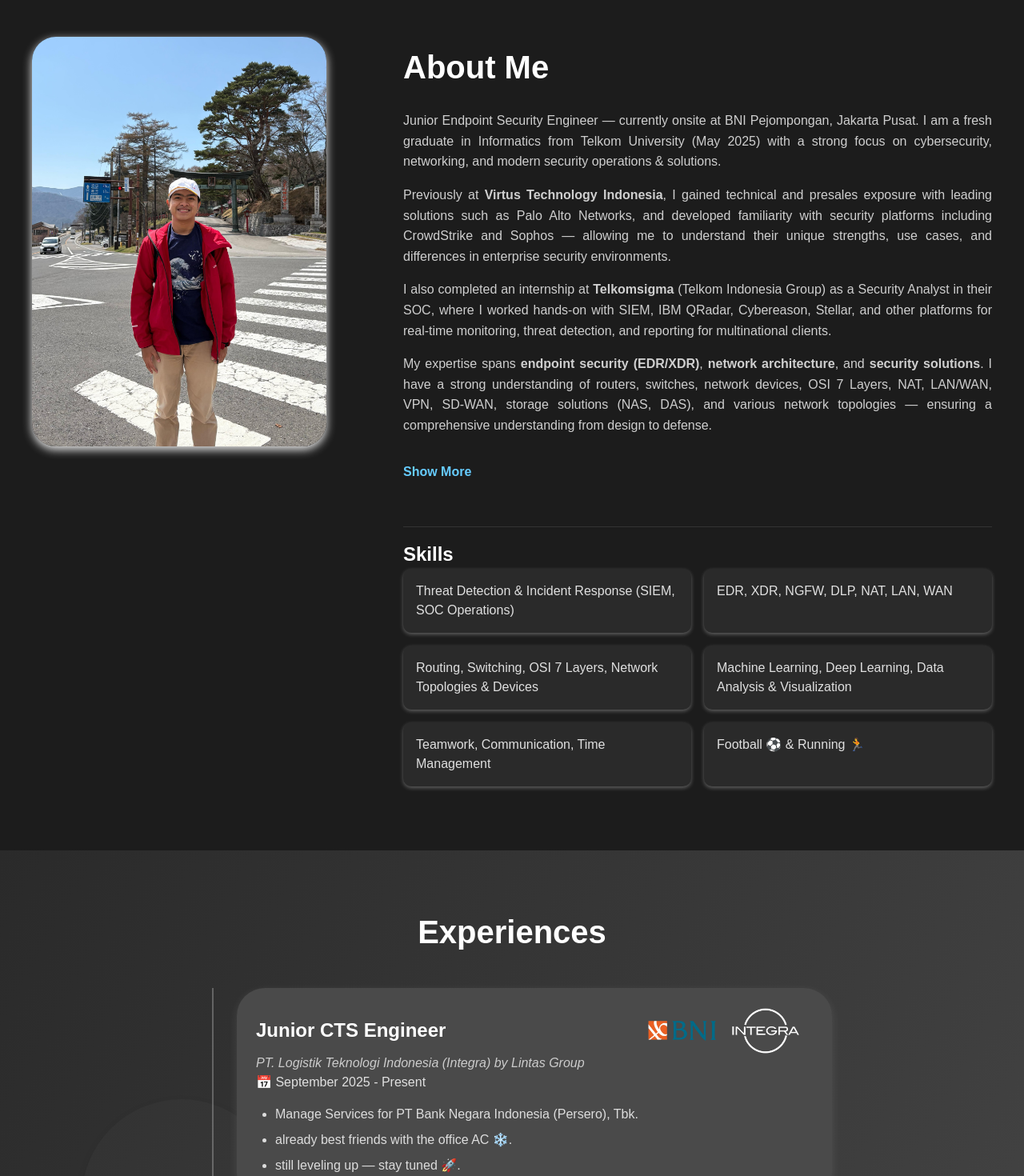
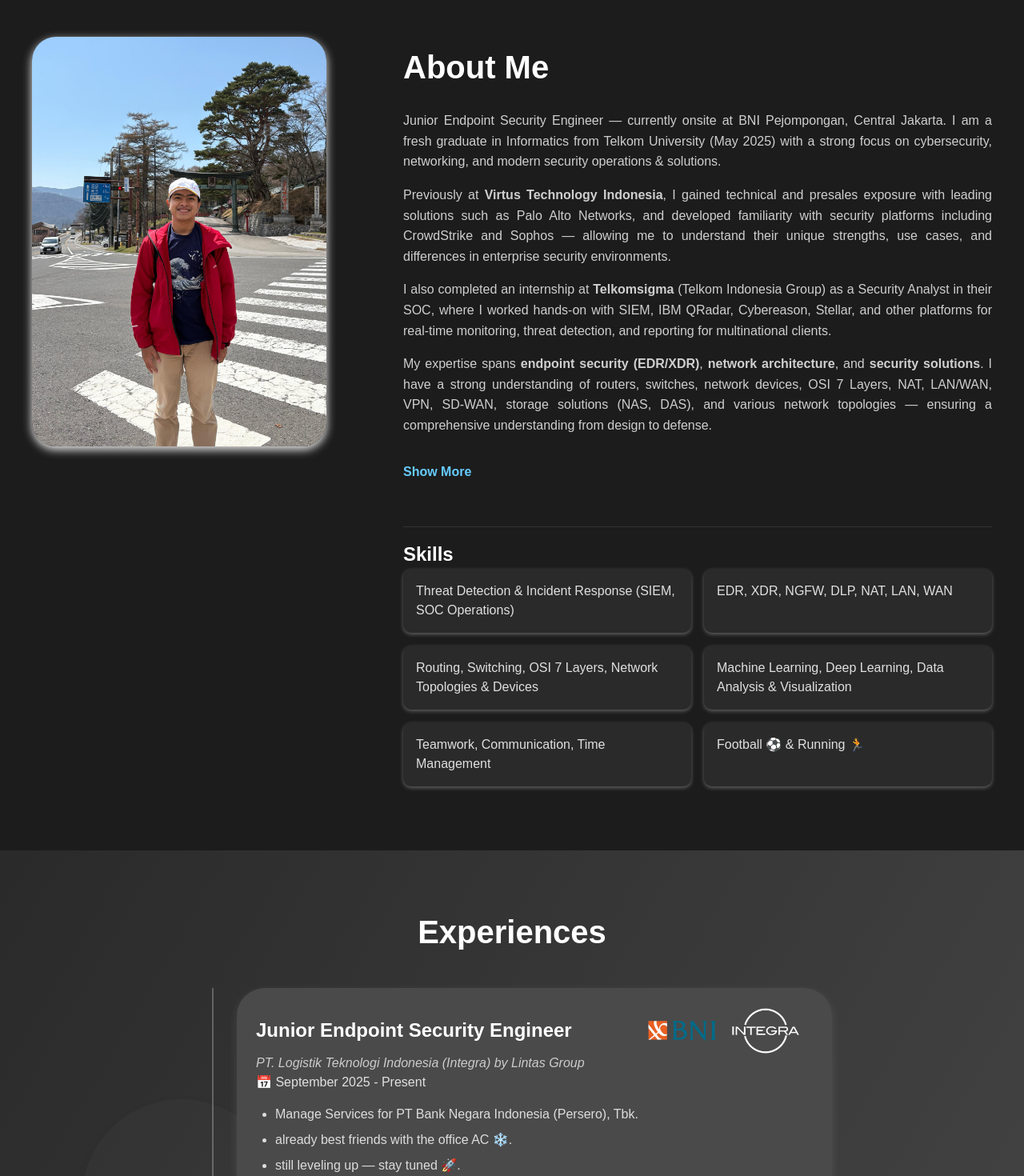
Before and after one commit to dlzams/azzam-web, a Next.js app: page / in a window 1280 px wide. Shown: the part 840-2310 px from the top of the page at 80% size. Built offline with nearby package versions, Linux system fonts and the light colour scheme.

Commit message:
minor update

```diff
--- a/src/components/About.js
+++ b/src/components/About.js
@@ -51,7 +51,7 @@ const shortDescription = (
   <>
     <p>
       Junior Endpoint Security Engineer — currently onsite at BNI Pejompongan,
-      Jakarta Pusat. I am a fresh graduate in Informatics from Telkom University
+      Central Jakarta. I am a fresh graduate in Informatics from Telkom University
       (May 2025) with a strong focus on cybersecurity, networking, and modern
       security operations & solutions.
     </p>
--- a/src/components/Experiences.js
+++ b/src/components/Experiences.js
@@ -5,7 +5,7 @@ import styles from "../styles/Experiences.module.css";
 
 const experiences = [
   {
-    title: "Junior CTS Engineer",
+    title: "Junior Endpoint Security Engineer",
     company: "PT. Logistik Teknologi Indonesia (Integra) by Lintas Group",
     date: "September 2025 - Present",
     description: [
```
